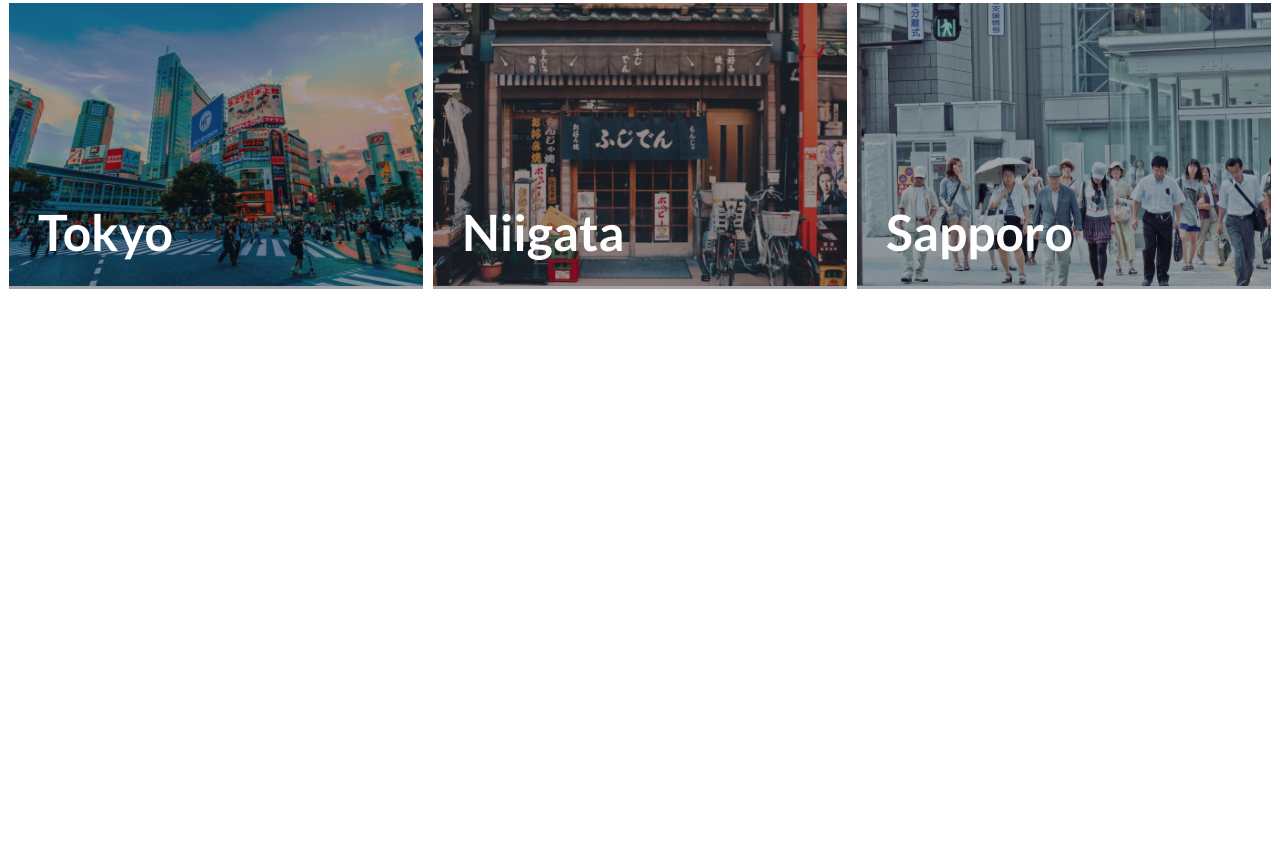
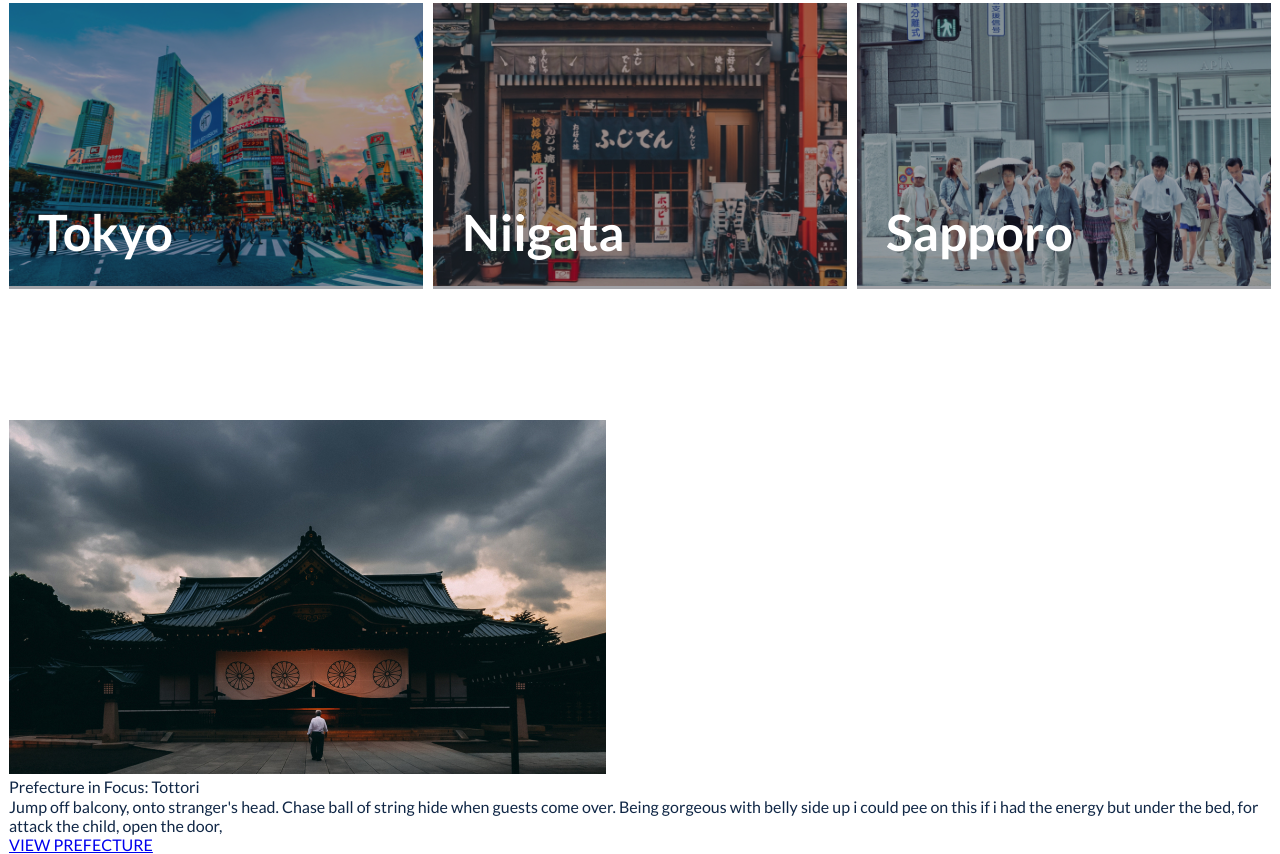
Before and after one commit to DolgihIgor/travel-japan, a plain HTML site: page index.html in a window 1280 px wide. Shown: the part 1774-2628 px from the top of the page. Before the commit the page ends 2194 px from the top, so only its background shows below. Drawn offline with Linux system fonts and the light colour scheme.

Commit message:
feat: new block tour

```diff
--- a/index.html
+++ b/index.html
@@ -164,6 +164,31 @@
             </div>
         </section>
         <!-- Places end -->
+
+        <!-- Tours start -->
+        <!-- Для блока с турами будем испльзовать обычный div, т.е. блок section должен иметь заголовок, здесь его нет-->
+        <div class="tours">
+            <div class="wrapper-full">
+                <div class="tours__tour tour">
+                    <div class="tour__pic">
+                        <img src="./img/tour-1.jpg" alt="Prefecture in Focus: Tottori" class="toor__thumb">
+                    </div>
+                    <div class="tour__info">
+                        <h3 class="tour__title">
+                            Prefecture in Focus: Tottori
+                        </h3>
+                        <p class="tour__desc">
+                            Jump off balcony, onto stranger's head. Chase ball of string hide when guests come over. Being gorgeous with belly side up i could pee on this if i had the energy but under the bed, for attack the child, open the door,
+                        </p>
+                        <a href="#!" class="tour__more">
+                            VIEW PREFECTURE
+                        </a>
+                    </div>
+                </div>
+            </div>
+        </div>
+
+        <!-- Tours end -->
     </main>
 </body>
 
```
Also changed, not shown: img/tour-1.jpg (added), img/tour-2.jpg (added).
